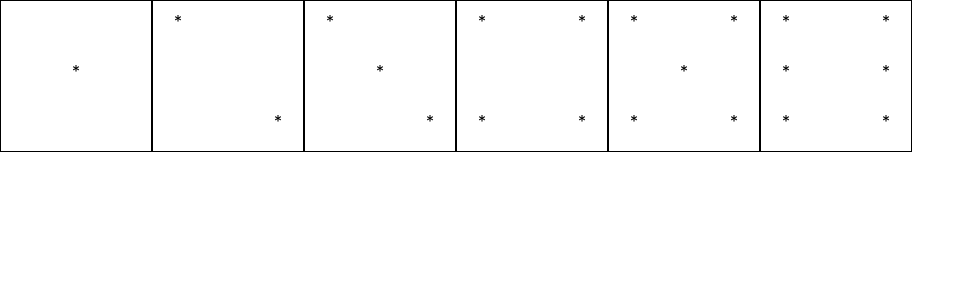
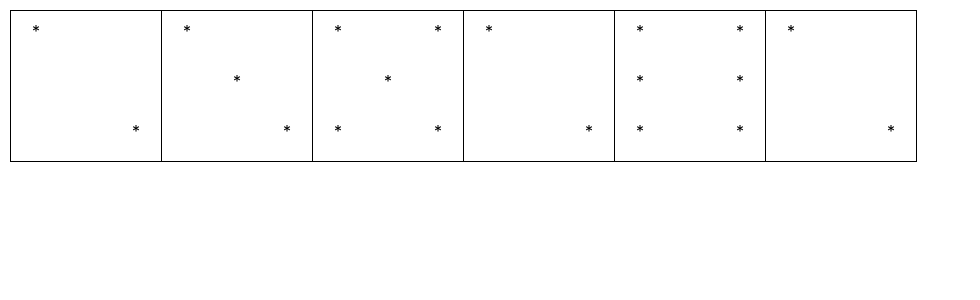
Before and after one commit to andrewupk/react-test-projects, a React (Create React App) app in the folder petals-around-the-rose/petals-rose/: page / in a window 1280 px wide. Shown: the top 300 px of the page, without its empty margins (0-980 px from the left). Built offline with nearby package versions, Linux system fonts and the light colour scheme.

Commit message:
Randomly generated roses

```diff
--- a/petals-around-the-rose/petals-rose/src/App.css
+++ b/petals-around-the-rose/petals-rose/src/App.css
@@ -1,6 +1,11 @@
 .App {
-  text-align: center;
-  float: left;
+	text-align: center;
+	float: left;
+	margin: 10px;
+	border-color: black;
+	border: 1px;
+	border-style: solid;
+	border-right: none;
 }
 
 .App-logo {
@@ -40,9 +45,9 @@
 
 div.facet {
 	float: inherit;
-	border-color: black;
-	border: 1px;
-	border-style: solid;
+	border-right-color: black;
+	border-right: 1px;
+	border-right-style: solid;
 }
 
 div.row {
--- a/petals-around-the-rose/petals-rose/src/App.js
+++ b/petals-around-the-rose/petals-rose/src/App.js
@@ -3,9 +3,16 @@ import logo from './logo.svg';
 import './App.css';
 
 function App() {
-	const values = [1, 2, 3, 4, 5, 6];
-	const facets = values.map((val, i) => <Facet value={val} key={i}/>);
-	//console.log(facets);
+	const values = Array(6).fill().map(() => Math.round(Math.random() * 5+1));
+	const roses = [[' ',' ',' ',' ','*',' ',' ',' ',' '],	//1
+					 ['*',' ',' ',' ',' ',' ',' ',' ','*'],	//2
+					 ['*',' ',' ',' ','*',' ',' ',' ','*'],	//3
+					 ['*',' ','*',' ',' ',' ','*',' ','*'],	//4
+					 ['*',' ','*',' ','*',' ','*',' ','*'],	//5
+					 ['*',' ','*','*',' ','*','*',' ','*']]	//6
+	const facets = values.map((val, i) => {
+		return <Facet value={val} key={i} rose={roses[val-1]}/>
+	});
 
 	return (
 		<div className="App">
@@ -17,34 +24,25 @@ function App() {
 class Facet extends React.Component{
 	constructor(props){
 		super(props);
-		this.state = {
-			roses:
-				[[' ',' ',' ',' ','*',' ',' ',' ',' '],	//1
-				 ['*',' ',' ',' ',' ',' ',' ',' ','*'],	//2
-				 ['*',' ',' ',' ','*',' ',' ',' ','*'],	//3
-				 ['*',' ','*',' ',' ',' ','*',' ','*'],	//4
-				 ['*',' ','*',' ','*',' ','*',' ','*'],	//5
-				 ['*',' ','*','*',' ','*','*',' ','*']]	//6
-			};
 	}
 
 	render(){
 		return (
 			<div className='facet' value={this.props.value}>
 				<div className="row rowTop">
-					<div className="cell">{this.state.roses[this.props.value-1][0]}</div>
-					<div className="cell">{this.state.roses[this.props.value-1][1]}</div>
-					<div className="cell">{this.state.roses[this.props.value-1][2]}</div>
+					<div className="cell">{this.props.rose[0]}</div>
+					<div className="cell">{this.props.rose[1]}</div>
+					<div className="cell">{this.props.rose[2]}</div>
 				</div>
 				<div className="row rowMiddle">
-					<div className="cell">{this.state.roses[this.props.value-1][3]}</div>
-					<div className="cell">{this.state.roses[this.props.value-1][4]}</div>
-					<div className="cell">{this.state.roses[this.props.value-1][5]}</div>
+					<div className="cell">{this.props.rose[3]}</div>
+					<div className="cell">{this.props.rose[4]}</div>
+					<div className="cell">{this.props.rose[5]}</div>
 				</div>
 				<div className="row rowBottom">
-					<div className="cell">{this.state.roses[this.props.value-1][6]}</div>
-					<div className="cell">{this.state.roses[this.props.value-1][7]}</div>
-					<div className="cell">{this.state.roses[this.props.value-1][8]}</div>
+					<div className="cell">{this.props.rose[6]}</div>
+					<div className="cell">{this.props.rose[7]}</div>
+					<div className="cell">{this.props.rose[8]}</div>
 				</div>
 			</div>
 		);
```
